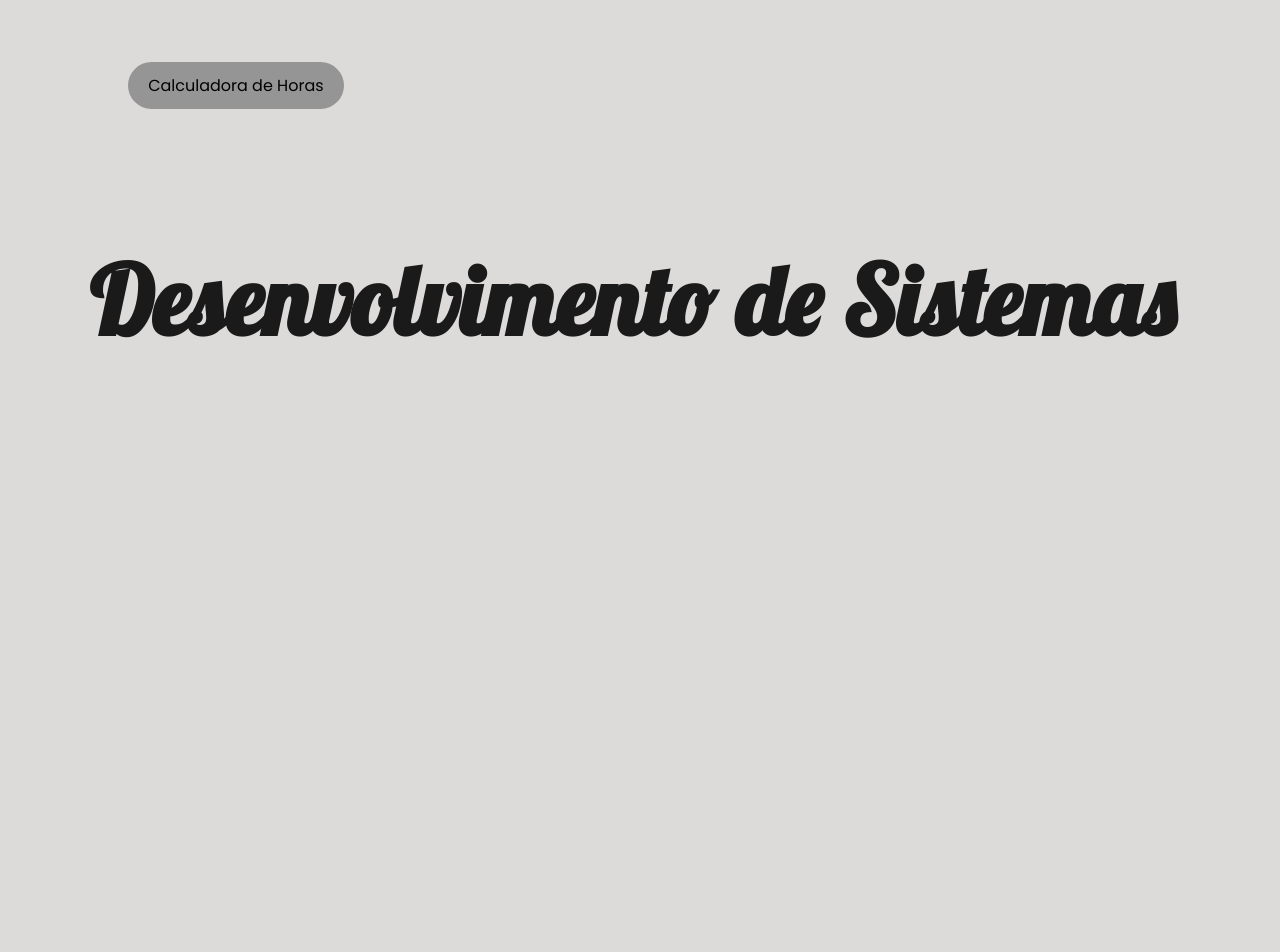
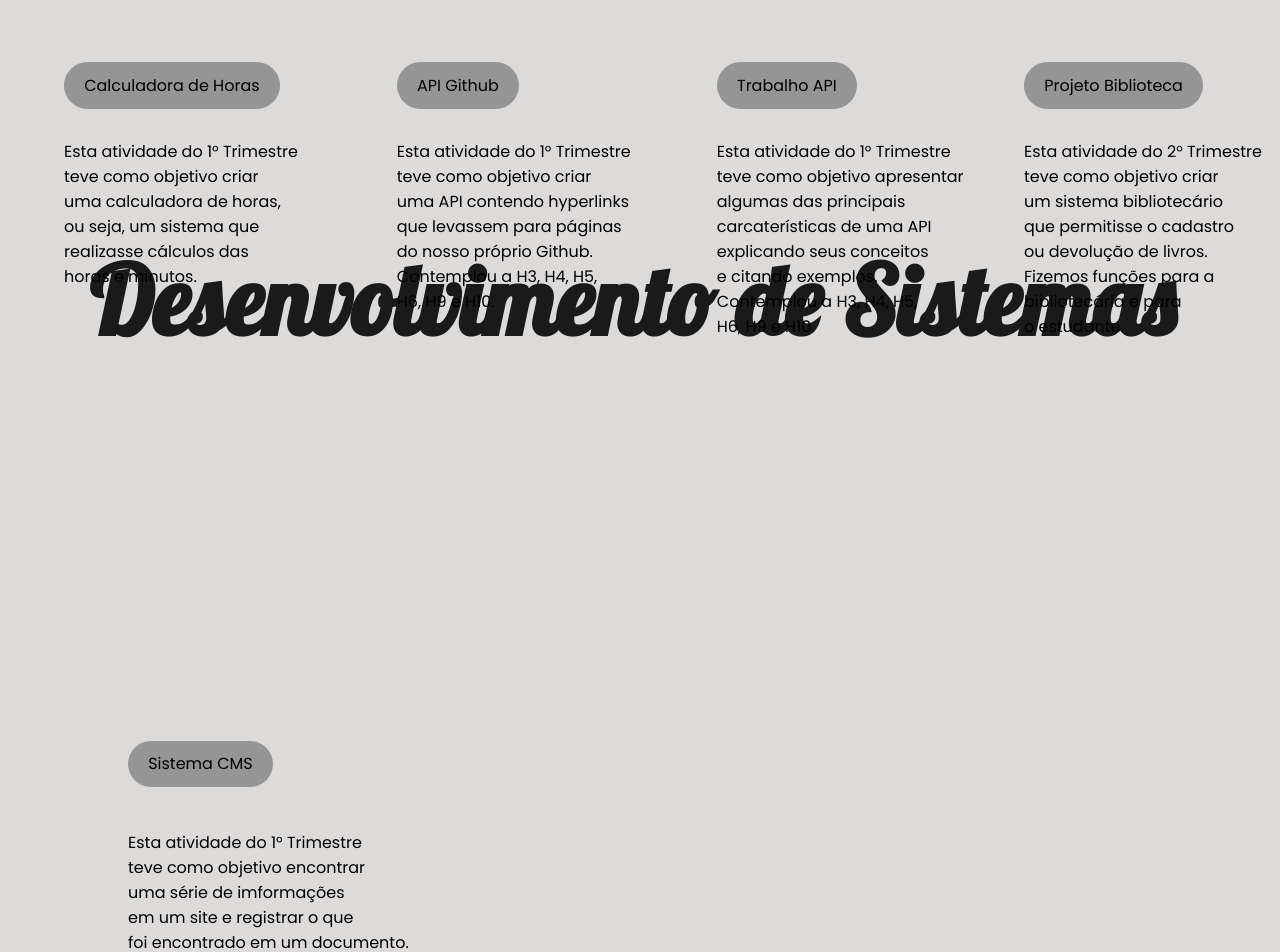
Before and after one commit to rafadondee/Ports, a React (Vite) app: page /tecnico in a window 1280 px wide. Shown: the part 1640-2592 px from the top of the page. Built offline with nearby package versions, Linux system fonts and the light colour scheme; a web font is replaced by a local one.

Commit message:
Versão 2.0

```diff
--- a/src/index.css
+++ b/src/index.css
@@ -896,8 +896,9 @@ height: auto;
   font-size: 100%;
   font-weight: 500;
   font-family: Poppins;
-  transform: translateY(2700%);
-  position: absolute; /* Alterado para absolute */
+  margin-top: 58%;
+  position: absolute; /* Alterado para absolute */
+  top: 50%; /* Colocado no topo */
   left: 18%; /* Colocado no lado esquerdo */
   background-color: #959595;
 }
@@ -925,8 +926,9 @@ height: auto;
   font-size: 100%;
   font-weight: 500;
   font-family: Poppins;
-  transform: translateY(2700%);
-  position: absolute; /* Alterado para absolute */
+  margin-top: 58%;
+  position: absolute; /* Alterado para absolute */
+  top: 50%; /* Colocado no topo */
   left: 45%; /* Colocado no lado esquerdo */
   background-color: #959595;
 
@@ -1061,7 +1063,8 @@ height: auto;
   font-size: 100%;
   font-weight: 500;
   font-family: Poppins;
-  transform: translateY(2600%);
+  margin-top: 55%;
+  top: 50%; /* Colocado no topo */
   position: absolute; /* Alterado para absolute */
   left: 18%; /* Colocado no lado esquerdo */
   background-color: #959595;
@@ -1260,7 +1263,7 @@ height: auto;
 
 }
 
-.botao-simuladoSaep{
+.botao-normalizacaoDeDados{
 
   color: #000; /* Define a cor do texto como preto (ou a cor desejada) */
   text-decoration: none; /* Remove o sublinhado */
@@ -1272,15 +1275,11 @@ height: auto;
   font-family: Poppins;
   margin-top: 78%;
   position: absolute; /* Alterado para absolute */
-  left: 73%; /* Colocado no lado esquerdo */
-  background-color: #959595;
-}
-
-.botao-simuladoSaep:hover {
-  background-color:rgb(18, 230, 75);
- }
-
- .paragrafo-simuladoSaep{
+  left: 71%; /* Colocado no lado esquerdo */
+  background-color: #959595;
+}
+
+ .paragrafo-normalizacaoDeDados{
 
   font-size: 100%;
   font-family: 'Poppins';
@@ -1320,7 +1319,7 @@ height: auto;
   font-family: Poppins;
   margin-top: 130%;
   position: absolute; /* Alterado para absolute */
-  left: 10%; /* Colocado no lado esquerdo */
+  left: 5%; /* Colocado no lado esquerdo */
   background-color: #959595;
 }
 
@@ -1332,16 +1331,104 @@ height: auto;
 
   font-size: 100%;
   font-family: 'Poppins';
-  margin-top: 140%;
-  position: absolute; /* Alterado para absolute */
-  top: 100%; /* Colocado no topo */
-  left: 10%; /* Colocado no lado esquerdo */
-
-}
-
-
-
-
+  margin-top: 133%;
+  position: absolute; /* Alterado para absolute */
+  left: 5%; /* Colocado no lado esquerdo */
+
+}
+
+.botao-apiGithub{
+
+
+  color: #000; /* Define a cor do texto como preto (ou a cor desejada) */
+  text-decoration: none; /* Remove o sublinhado */
+  border-radius: 100px;
+  border: 1px solid transparent;
+  padding: 0.6em 1.2em;
+  font-size: 100%;
+  font-weight: 500;
+  font-family: Poppins;
+  margin-top: 130%;
+  position: absolute; /* Alterado para absolute */
+  left: 31%; /* Colocado no lado esquerdo */
+  background-color: #959595;
+}
+
+
+.botao-apiGithub:hover {
+  background-color:rgb(18, 230, 75);
+ }
+
+ .paragrafo-apiGithub{
+
+  font-size: 100%;
+  font-family: 'Poppins';
+  margin-top: 133%;
+  position: absolute; /* Alterado para absolute */
+  left: 31%; /* Colocado no lado esquerdo */
+
+}
+
+
+.botao-trabalhoApi{
+
+
+  color: #000; /* Define a cor do texto como preto (ou a cor desejada) */
+  text-decoration: none; /* Remove o sublinhado */
+  border-radius: 100px;
+  border: 1px solid transparent;
+  padding: 0.6em 1.2em;
+  font-size: 100%;
+  font-weight: 500;
+  font-family: Poppins;
+  margin-top: 130%;
+  position: absolute; /* Alterado para absolute */
+  left: 56%; /* Colocado no lado esquerdo */
+  background-color: #959595;
+}
+
+ .paragrafo-trabalhoApi{
+
+  font-size: 100%;
+  font-family: 'Poppins';
+  margin-top: 133%;
+  position: absolute; /* Alterado para absolute */
+  left: 56%; /* Colocado no lado esquerdo */
+
+}
+
+
+.botao-projetoBiblioteca{
+
+
+  color: #000; /* Define a cor do texto como preto (ou a cor desejada) */
+  text-decoration: none; /* Remove o sublinhado */
+  border-radius: 100px;
+  border: 1px solid transparent;
+  padding: 0.6em 1.2em;
+  font-size: 100%;
+  font-weight: 500;
+  font-family: Poppins;
+  margin-top: 130%;
+  position: absolute; /* Alterado para absolute */
+  left: 80%; /* Colocado no lado esquerdo */
+  background-color: #959595;
+}
+
+
+.botao-projetoBiblioteca:hover {
+  background-color:rgb(18, 230, 75);
+ }
+
+ .paragrafo-projetoBiblioteca{
+
+  font-size: 100%;
+  font-family: 'Poppins';
+  margin-top: 133%;
+  position: absolute; /* Alterado para absolute */
+  left: 80%; /* Colocado no lado esquerdo */
+
+}
 
 
 
@@ -1361,6 +1448,33 @@ height: auto;
   left: 7%; /* Colocado no lado esquerdo */
   color: rgb(26, 26, 26);
 }
+
+.botao-sistemaCms{
+
+  border-radius: 100px;
+  border: 1px solid transparent;
+  padding: 0.6em 1.2em;
+  font-size: 100%;
+  font-weight: 500;
+  font-family: Poppins;
+  margin-top: 183%;
+  position: absolute; /* Alterado para absolute */
+  left: 10%; /* Colocado no lado esquerdo */
+  background-color: #959595;
+
+}
+
+
+.paragrafo-sistemaCms{
+
+  font-size: 100%;
+  font-family: 'Poppins';
+  margin-top: 187%;
+  position: absolute; /* Alterado para absolute */
+  left: 10%; /* Colocado no lado esquerdo */
+
+}
+
 
 
 
@@ -1769,6 +1883,7 @@ height: auto;
 .social-buttons svg {
   transition: 0.3s;
   height: 20px;
+
 }
 
 
@@ -1800,6 +1915,7 @@ height: auto;
 
 .instagram {
   background-color: #c13584;
+
 }
 
 .instagram svg {
--- a/src/pages/tecnico.jsx
+++ b/src/pages/tecnico.jsx
@@ -22,9 +22,13 @@ function Tecnico() {
           <a className="botao-regrasDeNegocio" href="https://docs.google.com/spreadsheets/d/1MOYsL-Venk8RNgr8zlgpbkRq69sUTT7NGieRT_M7bek/edit?usp=sharing" target="_blank">Regras de Negócio</a>
           <button className="botao-modelagemConsultorio" onClick={() => window.open('/Modelagem consultório médico.pdf', '_blank')}>Modelagem Consultório</button>
           <button className="botao-listaModeloLogico" onClick={() => window.open('/Cópia de Lista Exercícios -Modelo Lógico.pdf', '_blank')}>Lista de Exercícios</button>
-          <a className="botao-simuladoSaep" href=" " target="_blank"> Simulado SAEP</a>
+          <button className="botao-normalizacaoDeDados" onClick={() => window.open('/.pdf', '_blank')}>Normalização de Dados</button>
           <a className="botao-calculadoraDeHoras" href=" https://github.com/rafadondee/Calculadora " target="_blank"> Calculadora de Horas</a>
-          <a className="botao-ApiGithub" href=" https://github.com/rafadondee/API-GITHUB " target="_blank"> API Github</a>
+          <a className="botao-apiGithub" href=" https://github.com/rafadondee/API-GITHUB " target="_blank"> API Github</a>
+          <button className="botao-trabalhoApi" onClick={() => window.open('/API Trabalho.pdf', '_blank')}>Trabalho API</button>
+          <a className="botao-projetoBiblioteca" href=" https://github.com/rafadondee/biblio-front " target="_blank"> Projeto Biblioteca</a>
+          <button className="botao-sistemaCms" onClick={() => window.open('/Cópia de Cenario_1 - Atividade 1.pdf', '_blank')}>Sistema CMS</button>
+
 
         </div>
 
@@ -46,7 +50,16 @@ function Tecnico() {
  </p>
  <p className='paragrafo-listaModeloLogico'>Esta atividade do 2° Trimestre <br /> teve como objetivo realizar <br /> uma lista de exercícios do  <br />  modelo lógico, sabendo aplicar <br /> as ideias de relacionamentos <br /> e entidades aprendidas em sala. <br /> Contemplou a H1 e H2.
  </p>
- <p className='paragrafo-simuladoSaep'>Esta atividade do 3° Trimestre <br /> ainda não foi realizada.</p>
+ <p className='paragrafo-normalizacaoDeDados'>Esta atividade do 2° Trimestre <br />  teve como objetivo responder <br /> uma lista com perguntas <br /> sobre normalização de dados, <br /> explicando seus conceitos <br /> e citando exemplos. <br /> Contemplou a H3. </p>
+
+
+ <p className='paragrafo-calculadoraDeHoras '>Esta atividade do 1° Trimestre <br />  teve como objetivo criar <br /> uma calculadora de horas, <br /> ou seja, um sistema que <br /> realizasse cálculos das <br /> horas e minutos. </p>
+ <p className='paragrafo-apiGithub' >Esta atividade do 1° Trimestre <br />  teve como objetivo criar <br /> uma API contendo hyperlinks <br /> que levassem para páginas <br /> do nosso próprio Github. <br /> Contemplou a H3, H4, H5, <br /> H6, H9 e H10. </p>
+ <p className='paragrafo-trabalhoApi '>Esta atividade do 1° Trimestre <br />  teve como objetivo apresentar <br /> algumas das principais <br /> carcaterísticas de uma API <br /> explicando seus conceitos <br /> e citando exemplos. <br /> Contemplou a H3, H4, H5, <br /> H6, H9 e H10.  </p>
+ <p className='paragrafo-projetoBiblioteca'>Esta atividade do 2° Trimestre <br />  teve como objetivo criar <br /> um sistema bibliotecário <br /> que permitisse o cadastro  <br /> ou devolução de livros. <br /> Fizemos funções para a <br /> bibliotecária e para<br />o estudante.<br /> </p>
+
+
+ <p className='paragrafo-sistemaCms'>Esta atividade do 1° Trimestre <br />  teve como objetivo encontrar <br /> uma série de imformações <br /> em um site e registrar o que  <br /> foi encontrado em um documento. </p>
 
 
 
```
Also changed, not shown: 2 other files (tests, documents, lock files or other folders).
